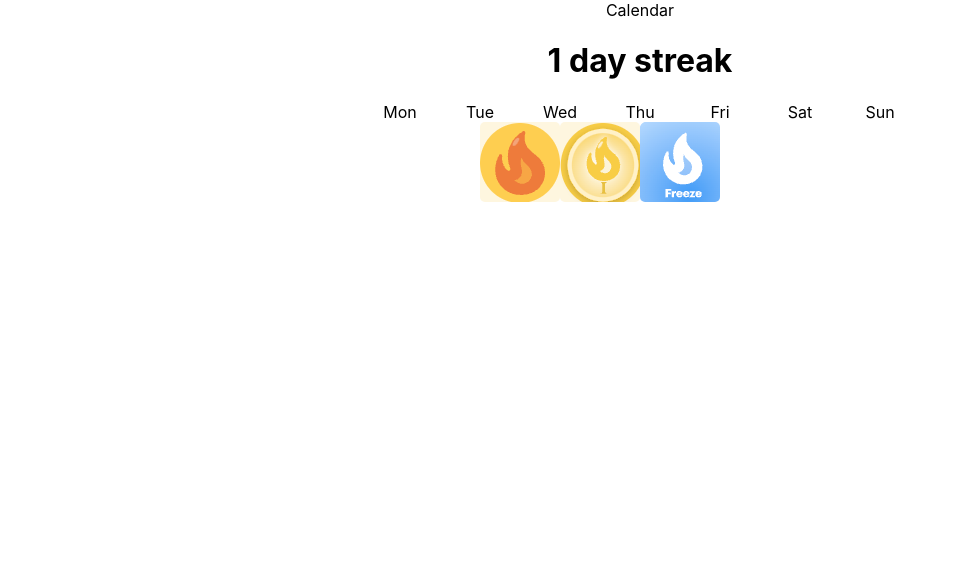
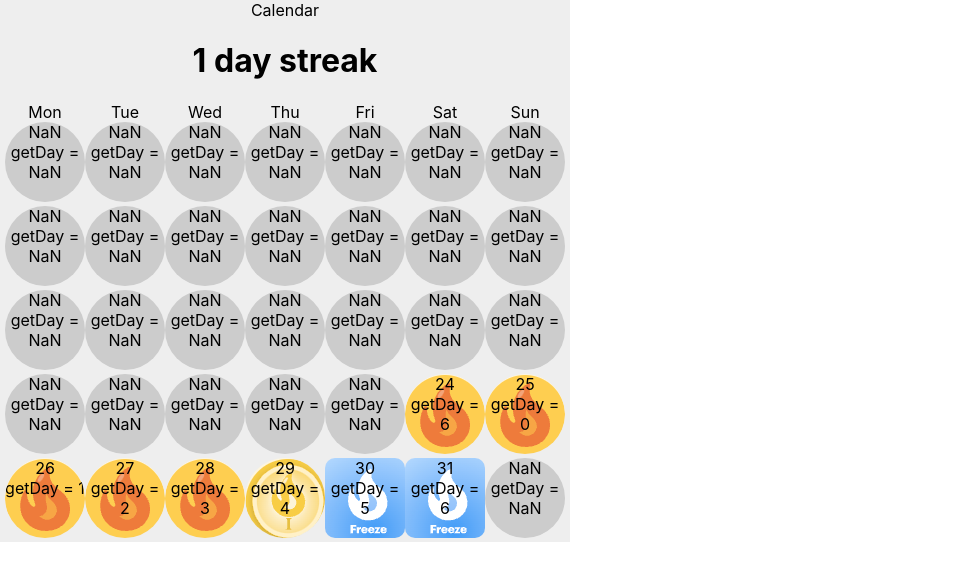
Before and after one commit to matt-newman/potential-fortnight, a React (Create React App) app: page / in a window 1280 px wide. Shown: the top 580 px of the page, without its empty margins (0-957 px from the left). Built offline with nearby package versions, Linux system fonts and the light colour scheme.

Commit message:
grid maybe working

```diff
--- a/src/App.tsx
+++ b/src/App.tsx
@@ -3,26 +3,49 @@ import './App.css';
 import { Calendar, CalendarData } from './components/calendar/calendar';
 
 function App() {
+  const today = new Date();
+  const addDaysToDate = (date=new Date(), days=0) => {
+    const newDate = new Date();
+    newDate.setDate(date.getDate() + days);
+    return newDate;
+  }
+
 
   const mockDataShape: CalendarData = {
     streak_length: 1,
     calendar: [
       {
         streak_type: 'hot',
-        date: new Date().toISOString(),
+        date: addDaysToDate(today, -5).toISOString(),
+      },
+      {
+        streak_type: 'hot',
+        date: addDaysToDate(today, -4).toISOString(),
+      },
+      {
+        streak_type: 'hot',
+        date: addDaysToDate(today, -3).toISOString(),
+      },
+      {
+        streak_type: 'hot',
+        date: addDaysToDate(today, -2).toISOString(),
+      },
+      {
+        streak_type: 'hot',
+        date: addDaysToDate(today, -1).toISOString(),
       },
       {
         streak_type: 'mid',
-        date: new Date().toISOString(),
+        date: addDaysToDate(today, 0).toISOString(),
       },
       {
         streak_type: 'freeze',
-        date: new Date().toISOString(),
+        date: addDaysToDate(today, 1).toISOString(),
       },
       {
-        streak_type: '',
-        date: new Date().toISOString(),
-      }
+        streak_type: 'freeze',
+        date: addDaysToDate(today, 2).toISOString(),
+      },
     ],
     images: [],
   };
--- a/src/components/calendar/calendar.css
+++ b/src/components/calendar/calendar.css
@@ -1,5 +1,6 @@
 .calendar {
     background-color: #eee;
+    max-width: 570px; /* 80 * 7 */
 }
 
 .headerDay {
@@ -9,12 +10,27 @@
 }
 
 .day {
-    border-radius: 5px;
+    border-radius: 50%;
     display: inline-block;
     height: 80px;
     width: 80px;
     overflow: hidden;
 }
 
+.day.day--empty {
+    background-color: #ccc;
+}
+
+.day.day--hot {
+    background-image: url('../../../public/images/hot.png');
+}
+.day.day--mid {
+    background-image: url('../../../public/images/mid.png');
+}
+.day.day--freeze {
+    border-radius: 10px;
+    background-image: url('../../../public/images/freeze.png');
+}
+
 .dayImage {
 }
--- a/src/components/calendar/calendar.tsx
+++ b/src/components/calendar/calendar.tsx
@@ -50,15 +50,51 @@ const mockDataShape = {
 export function Calendar(props: CalendarProps) {
     const { streak_length: streak, calendar } = props.data;
 
+    const emptyDay = {
+        streak_type: 'empty',
+        date: '',
+    };
+
+    // potentially need to sort calender array by date, which is easy if needed:
+    const sortByDate = (a: string, b: string) => {
+        return (new Date(a).valueOf() - new Date(b).valueOf());
+    }
+
+    function getMaxDaysInMonth (month: number, year=new Date().getFullYear()) {
+        return new Date(year, month, 0).getDate();
+    }
+
+    function getFirstDayOfMonth (month: number, year=new Date().getFullYear()) {
+        return new Date(year, month, 0).getDay();
+    }
+
+    const firstDay = calendar[0];
+    const lastDay = calendar.slice().pop();
+    const firstDate = new Date(firstDay.date);
+    const lastDate = new Date(lastDay.date);
+    const maxDaysInMonth = getMaxDaysInMonth(firstDate.getMonth())
+    const firstDayOfMonth = getFirstDayOfMonth(firstDate.getMonth());
+    const gapFromMonToFirstDay = firstDayOfMonth - 1;
+    const gapFromLastDayToSun = (maxDaysInMonth % 6);
+
     // to put days into a grid, day of month % 7
     // grid size is calender length
+    const startGap = new Array(gapFromMonToFirstDay).fill(emptyDay);
+    const emptyStarts = new Array(firstDate.getDate()).fill(emptyDay); // % 7 + 1 to start from monday
+
+    const endGap = new Array(gapFromLastDayToSun).fill(emptyDay);
+
+    const fullCal = [...startGap, ...emptyStarts, ...calendar, ...endGap];
 
     return (
-        <div className="Calendar">
+        <div className="calendar">
             Calendar
             <h1 className='title'>{streak} day streak</h1>
 
             {/* Calendar grid based on month... current? */}
+
+            {/* make the gird 5 rows regardless */}
+
             <div>
                 <span className="headerDay">Mon</span>
                 <span className="headerDay">Tue</span>
@@ -69,10 +105,14 @@ export function Calendar(props: CalendarProps) {
                 <span className="headerDay">Sun</span>
             </div>
             <div>
-                {/* for every 7 days close row open a new one */}
-                {calendar.map((day, index) => {
+                {/* render empty days at start */}
+
+
+                {fullCal.map((day, index) => {
                     return renderDay(day, index);
                 })}
+
+                {/* empty days at end */}
             </div>
         </div >
     );
@@ -82,13 +122,18 @@ function renderDay(day: CalendarDay, index: number) {
     const { date: strDate, streak_type: type } = day;
     const date = new Date(strDate);
 
-    const dayNum = date.getDay();
+    const dayNum = date.getDate();
+    const isValidDay = dayNum > -1 || type === 'empty';
+    const fallbackType = type || 'empty';
 
     return (
         <>
-            <div className='day'>
-                {type && <img className='dayImage' src={`./images/${type}.png`} />}
-            </div>
+            {isValidDay && (
+                <div className={`day day--${fallbackType}`}>
+                    {dayNum}<br />
+                    getDay = {date.getDay()}<br />
+                </div>
+            )}
         </>
     )
 }
```
